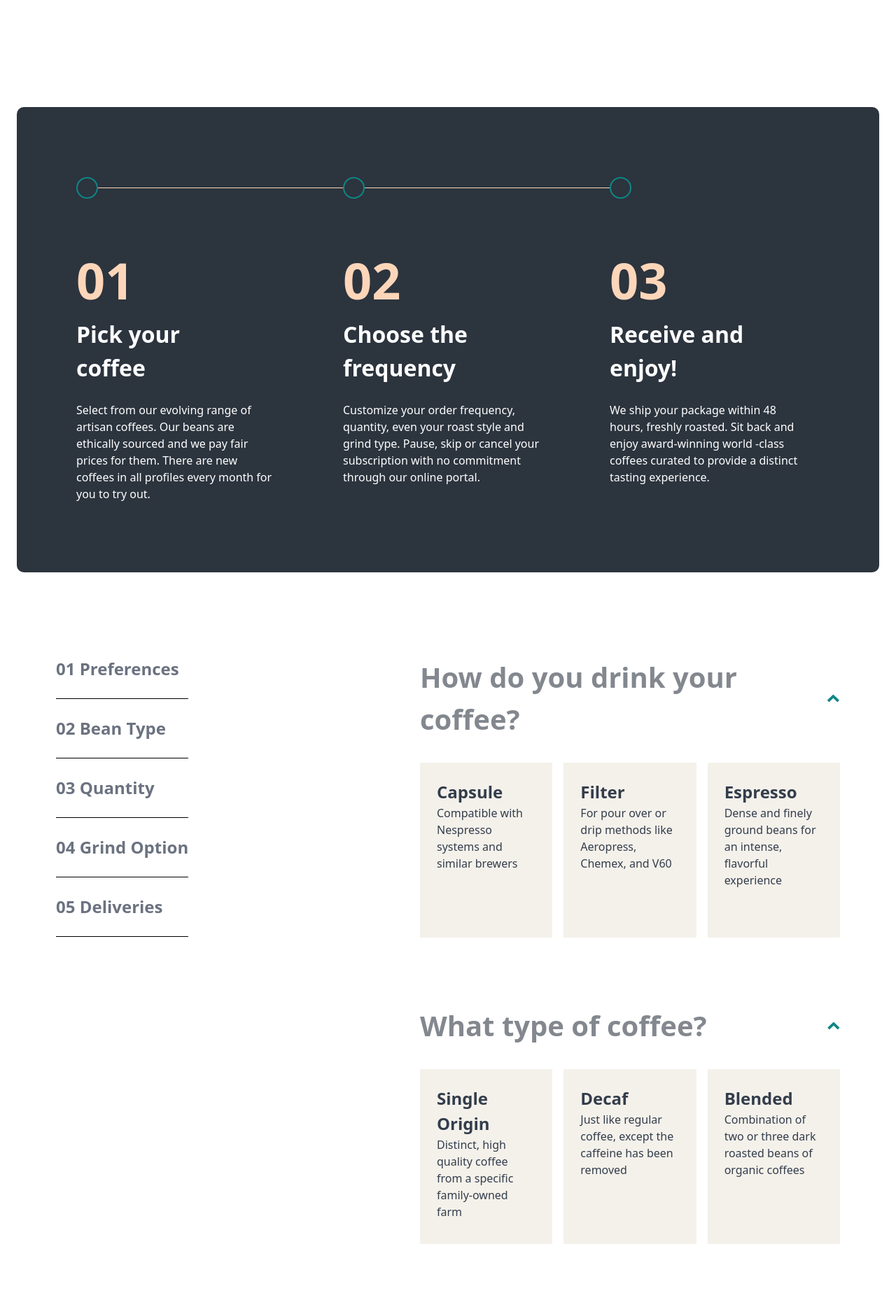
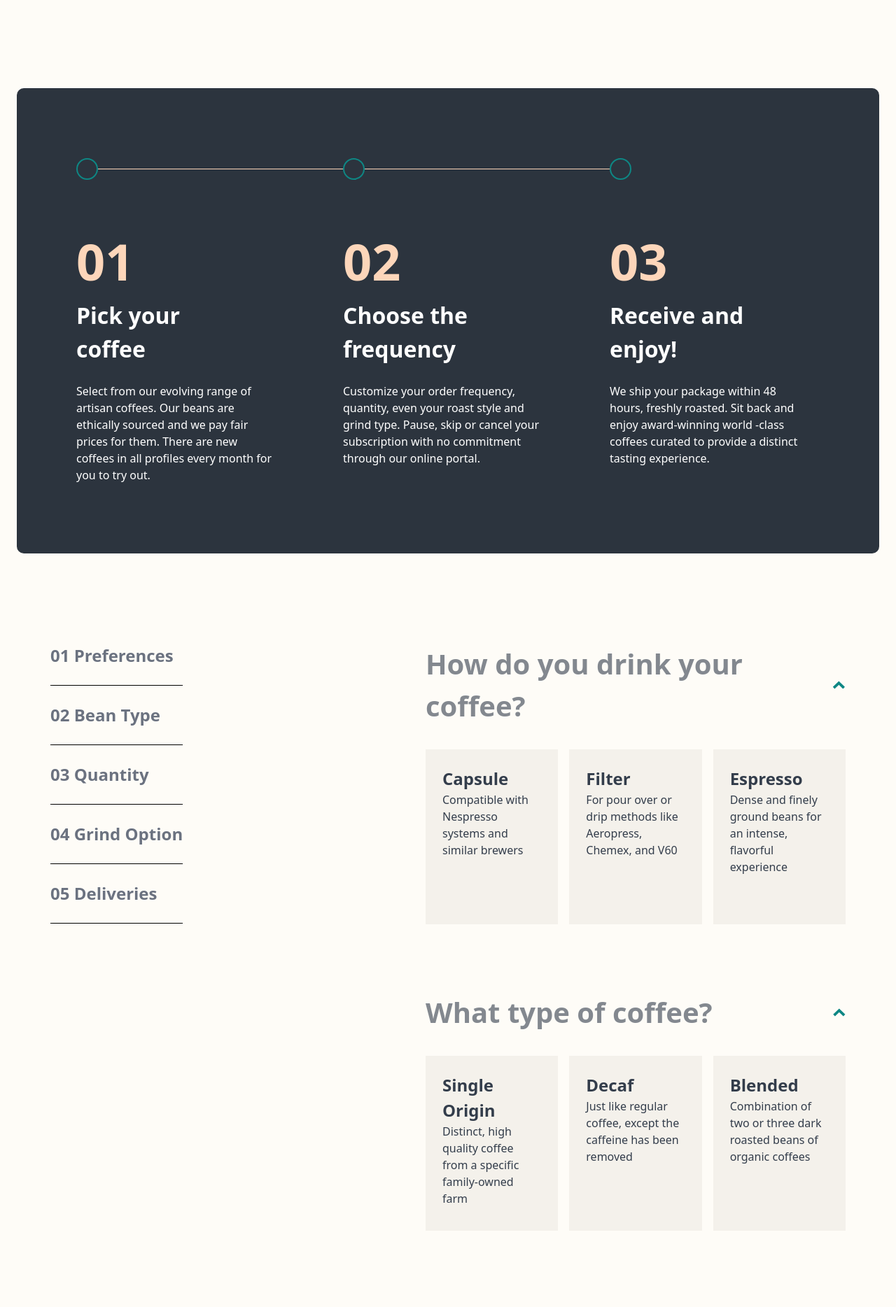
Before and after one commit to MadeByJax/coffeeroasters, a React (Vite) app: page / in a window 1280 px wide. Shown: the part 584-2452 px from the top of the page at 70% size. Built offline with nearby package versions, Linux system fonts and the light colour scheme.

Commit message:
Refactor Subscribe page layout

```diff
--- a/src/pages/Subscribe.jsx
+++ b/src/pages/Subscribe.jsx
@@ -7,25 +7,19 @@ import Selection from "../components/Selection";
 
 const Subscribe = () => {
   return (
-    <div className="pb-[72px]">
-      {/* Navbar and SubscribeHero with consistent padding */}
-
-      <div className="container mx-auto bg-light-cream px-6">
+    <div className="bg-light-cream">
+      <div className="container mx-auto px-6 pb-[72px] ">
         <Navbar />
         <SubscribeHero />
-      </div>
-
-      {/* HowItWorks with consistent padding */}
-
-      <div className=" rounded-[10px] mt-[155px] lg:px-6 lg:container mx-auto">
-        <HowItWorks subscribePage={true} />
-      </div>
-      <div className="mt-[120px] px-6 lg:px-20 container mx-auto">
-        <Selection />
-      </div>
-      {/* Footer with consistent padding */}
-      <div className="mt-36 px-6 container mx-auto">
-        <Footer />
+        <div className="rounded-[10px] mt-32">
+          <HowItWorks subscribePage={true} />
+        </div>
+        <div className="mt-32 xl:px-12">
+          <Selection />
+        </div>
+        <div className="mt-32">
+          <Footer />
+        </div>
       </div>
     </div>
   );
```
